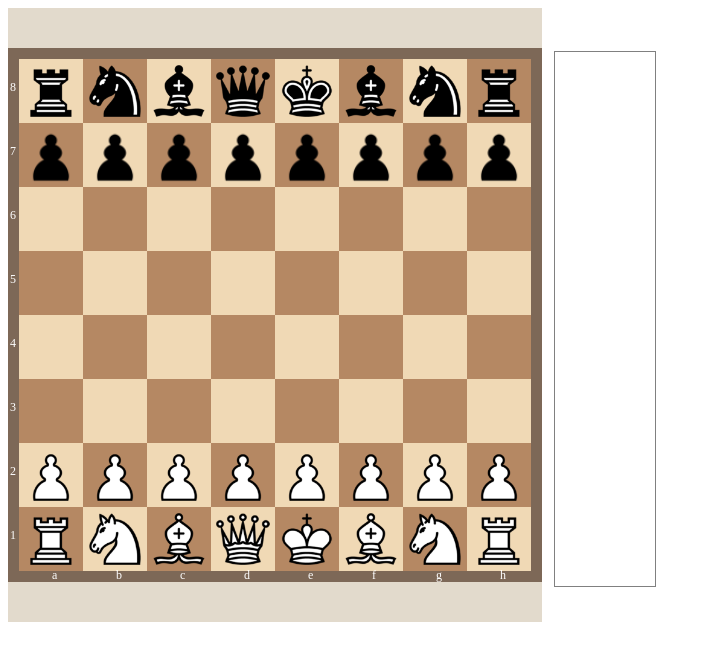
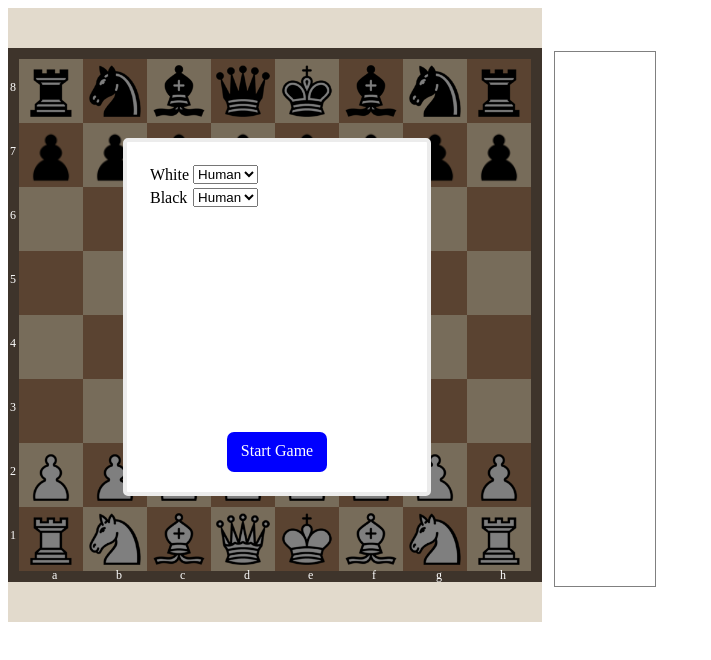
Before and after one commit to vitmalina/ai-battle, a plain HTML site: page index.html in a window 1280 px wide. Shown: the whole page, without its empty margins (0-711 px from the left). Drawn offline with Linux system fonts and the light colour scheme.

Commit message:
Finished start game menu

```diff
--- a/app/engine.js
+++ b/app/engine.js
@@ -8,12 +8,11 @@ var engine = (function () {
 		lucy	: 'lucy.js'
 	};
 
-	init();
-
 	return {
 		turn		: '',		// whose turn it is
 		player1		: null,		// white, null is human, otherwise ai name
 		player2		: null,		// black
+		init 		: init,
 		reset		: reset,
 		start 		: start,
 		move		: move,
@@ -44,7 +43,9 @@ var engine = (function () {
 		// this function is here for sand boxing
 		function _register(name, ai) {
 			ais[name] = ai;
+			$("#player_one_options, #player_two_options").append("<option value=\"" + name +"\">" + ais[name].name + "</option>");
 		}
+		reset();
 	}
 
 	function reset() {
@@ -73,6 +74,13 @@ var engine = (function () {
 	}
 
 	function start(player1, player2) { // if null, then it is human
+		console.log(player1, player2);
+		if (player1 == "Human") {
+			player1 = null;
+		}
+		if (player2 == "Human") {
+			player2 = null;
+		}
 		if (engine.turn != '') {
 			console.log('ERROR: game currently in progress. Use engine.reset();');
 			return;
--- a/board.css
+++ b/board.css
@@ -116,13 +116,36 @@ img {
 }
 
 .start-menu {
-	height: 350px;
-	width: 300px;
+	height: 310px;
+	width: 260px;
 	border-radius: 5px;
 	background-color: white;
 	position: absolute;
 	left: 50%;
 	top: 50%;
-	margin-top: -175px;
-	margin-left: -150px;
+	margin-top: -177px;
+	margin-left: -152px;
+	border: 4px solid #ECECEC;
+	padding: 20px;
 }
+
+.button {
+	position: absolute;
+	height: 30px;
+	width: 100px;
+	left: 50%;
+	margin-left: -50px;
+	bottom: 20px;
+	border-radius: 7px;
+	text-align: center;
+	color: white;
+	padding-top: 10px;
+	background-color: blue;
+
+}
+
+.button:hover {
+	background-color: #2E55F8;
+	box-shadow: inset 0px 0px 10px 10px rgba(0,0,255,0.75);
+	cursor: pointer;
+}
--- a/index.html
+++ b/index.html
@@ -9,7 +9,11 @@
 
 	<link rel="stylesheet" type="text/css" href="board.css">
 	<script>
-		$(function () { engine.reset(); });
+		$(function () { engine.init(); });
+		function gameStart() {
+			engine.start($("#player_one_options").val(), $("#player_two_options").val());
+			$(".popup-holder").toggle();
+		}
 	</script>
 </head>
 <body>
@@ -23,9 +27,33 @@
 		<div class="board-holder">
 			<div id="board" class="board">
 			</div>
-			<div class="popup-holder" style="display: none">
+			<div class="popup-holder" style="">
 					<div class="start-menu">
-
+						<table>
+							<tr>
+								<td>White</td>
+								<td>
+									<select id="player_one_options">
+										<option>
+											Human
+										</option>
+									</select>
+								</td>
+							</tr>
+							<tr>
+								<td>Black</td>
+								<td>
+									<select id="player_two_options">
+										<option>
+											Human
+										</option>
+									</select>
+								</td>
+							</tr>
+						</table>
+						<div class="button" onclick="gameStart()">
+							Start Game
+						</div>
 					</div>
 			</div>
 		</div>
```
